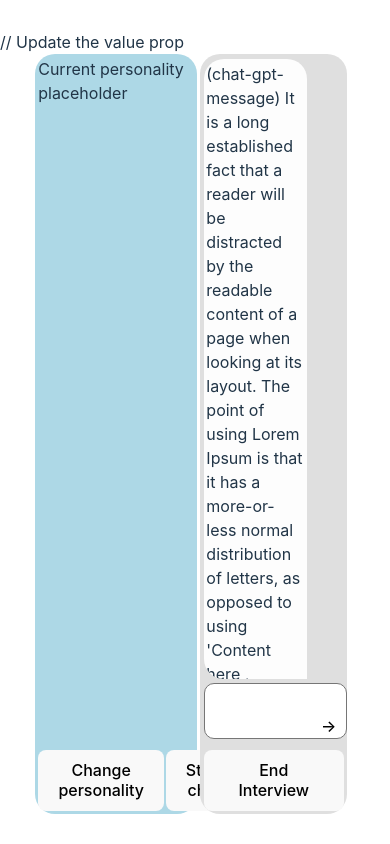
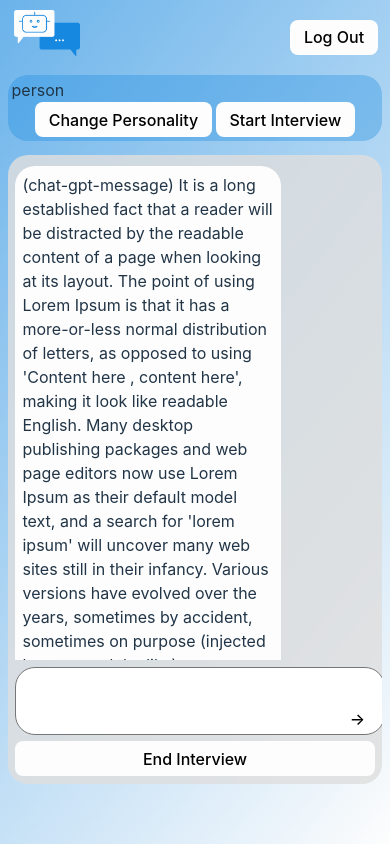
Before and after one commit to HireGPT/HireGPT, a React (Vite) app: page /chat in a window 390 px wide. Built offline with nearby package versions, Linux system fonts and the light colour scheme.

Commit message:
working on styling

```diff
--- a/src/chatPage.scss
+++ /dev/null
@@ -1,90 +0,0 @@
-.chat-page-container {
-  width: 80vw;
-  height: 90vh;
-  display: flex;
-  gap: 1%;
-  margin: 0 9vw;
-
-  .personality-container {
-    background-color: lightblue;
-    display: flex;
-    flex-direction: column;
-    justify-content: space-between;
-    width: 50%;
-    padding: 1%;
-    border-radius: 20px;
-
-    .personality-buttons {
-      display: flex;
-      gap: 1%;
-    }
-  }
-
-  .chat-container {
-    background-color: #dfdfdf;
-    width: 50%;
-    padding: 1%;
-    border-radius: 20px;
-    display: flex;
-    flex-direction: column;
-    justify-content: space-between;
-
-    .conversation {
-      display: flex;
-      flex-direction: column;
-      overflow-y: auto;
-      border-radius: 20px;
-
-      .gpt,
-      .user {
-        display: flex;
-        border-radius: 20px;
-        padding: 2%;
-        max-width: 70%;
-        margin: 1% 0;
-      }
-
-      .user {
-        // justify-content: flex-end;
-        align-self: flex-end;
-        background-color: #1788df;
-        color: #fff;
-      }
-
-      .gpt {
-        // justify-content: flex-start;
-        background-color: #fdfdfd;
-      }
-    }
-
-    .new-chat {
-      position: relative;
-      margin: 3% 0;
-
-      textarea {
-        width: 98%;
-        height: 10vh;
-        max-height: 50px;
-        min-height: 20px;
-        border-radius: 10px;
-        resize: none;
-      }
-
-      #send-msg-button {
-        position: absolute;
-        right: 1.2%;
-        bottom: 6%;
-        padding: 5px;
-        background-color: transparent;
-        transition: none;
-      }
-
-      #send-msg-button:focus,
-      #send-msg-button:focus-visible,
-      #send-msg-button:hover {
-        border: 0;
-        outline: none;
-      }
-    }
-  }
-}
--- /dev/null
+++ b/src/client/chatPage.scss
@@ -0,0 +1,127 @@
+.chat-page-container {
+  width: 96%; // 100-2% padding
+  height: 84%;
+  padding: 0 2% 2%;
+  display: flex;
+  justify-content: center;
+  gap: 2%;
+  // margin: 0 9vw;
+
+  .personality-container {
+    background-color: #1788df55;
+    display: flex;
+    flex-direction: column;
+    justify-content: space-between;
+    width: 45%;
+    padding: 1%;
+    border-radius: 20px;
+
+    .personality-buttons {
+      display: flex;
+      gap: 1%;
+      justify-content: center;
+    }
+  }
+
+  .chat-container {
+    background-color: #dfdfdfd2;
+    width: 45%;
+    padding: 2%;
+    border-radius: 20px;
+    display: flex;
+    flex-direction: column;
+    justify-content: space-between;
+
+    .conversation {
+      display: flex;
+      flex-direction: column;
+      overflow-y: auto;
+
+      .gpt,
+      .user {
+        display: flex;
+        border-radius: 20px;
+        padding: 2%;
+        max-width: 70%;
+        margin: 1% 0;
+      }
+
+      .user {
+        // justify-content: flex-end;
+        align-self: flex-end;
+        background-color: #1788df;
+        color: #fff;
+      }
+
+      .gpt {
+        // justify-content: flex-start;
+        background-color: #fdfdfd;
+      }
+    }
+
+    .new-chat-container {
+      display: flex;
+      flex-direction: column;
+
+      .new-chat {
+        position: relative;
+        margin: 2% 0 0;
+
+        textarea {
+          width: 96%;
+          height: 10vh;
+          max-height: 50px;
+          min-height: 20px;
+          line-height: 20px;
+          border-radius: 20px;
+          resize: none;
+          font-family: Inter, system-ui, Avenir, Helvetica, Arial, sans-serif;
+          font-size: 18px;
+          padding: 8px;
+        }
+
+        #send-msg-button {
+          position: absolute;
+          right: 1%;
+          bottom: 8%;
+          padding: 5px;
+          background-color: transparent;
+          transition: none;
+        }
+
+        #send-msg-button:focus,
+        #send-msg-button:focus-visible,
+        #send-msg-button:hover {
+          border: 0;
+          outline: none;
+        }
+      }
+    }
+  }
+}
+
+@media only screen and (max-width: 1000px) {
+  .chat-page-container {
+    flex-direction: column;
+    justify-content: flex-start;
+    overflow: hidden;
+
+    .personality-container {
+      width: 98%;
+    }
+
+    .chat-container {
+      width: 96%;
+      position: relative;
+      overflow-y: auto;
+
+      .new-chat-container {
+        .new-chat {
+          textarea {
+            width: 98%;
+          }
+        }
+      }
+    }
+  }
+}
--- a/src/client/chatPage.tsx
+++ b/src/client/chatPage.tsx
@@ -1,6 +1,9 @@
 import React, { useState } from 'react';
-import PersonPopup from './mainPage';
-import '../chatPage.scss';
+import Person from './person';
+import './chatPage.scss';
+import { useNavigate } from 'react-router-dom';
+import { PersonContext, PersonProps } from '../PersonContext';
+import Navbar from './navbar';
 
 const Conversation: React.FC = () => {
   const sampleData = [
@@ -57,9 +60,12 @@
 
 const NewChat: React.FC = () => {
   return (
+    <div className="new-chat-container">
       <div className="new-chat">
         <textarea />
         <button id="send-msg-button">→</button>
+      </div>
+      <button id="end-interview-btn">End Interview</button>
     </div>
   );
 };
@@ -69,23 +75,34 @@
     <div className="chat-container">
       <Conversation />
       <NewChat />
-      <button>End Interview</button>
     </div>
   );
 };
 
 const ChatPage: React.FC = () => {
+  const navigate = useNavigate();
+
+  const handleChangePersonClick = () => {
+    navigate('/');
+  };
+
   return (
+    <>
+      <Navbar />
       <div className="chat-page-container">
         <div className="personality-container">
-        {'Current personality placeholder'}
+          {/* <Person /> */}
+          <div>{'person'}</div>
           <div className="personality-buttons">
-          <button>{'Change personality'}</button>
-          <button>{'Start chat'}</button>
+            <button onClick={handleChangePersonClick}>
+              {'Change Personality'}
+            </button>
+            <button>{'Start Interview'}</button>
           </div>
         </div>
         <ChatContainer />
       </div>
+    </>
   );
 };
 
--- /dev/null
+++ b/src/client/mainPage.scss
@@ -0,0 +1,20 @@
+h1 {
+  font-size: 1.4em;
+  font-weight: normal;
+  padding: 0;
+  margin: 0;
+}
+.main-container {
+  width: 96%; // 100-2% padding
+  height: 84%;
+  padding: 0 2% 2%;
+  display: flex;
+  justify-content: center;
+  gap: 2%;
+
+  .instructions-panel {
+    display: flex;
+    flex-direction: column;
+    background-color: red;
+  }
+}
--- a/src/client/mainPage.tsx
+++ b/src/client/mainPage.tsx
@@ -5,6 +5,7 @@
 import Person from './person';
 import Navbar from './navbar';
 import axios from 'axios';
+import './mainPage.scss';
 
 const HomePage: React.FC = () => {
   const navigate = useNavigate();
@@ -45,18 +46,19 @@
   };
 
   return (
+    <>
+      <Navbar />
+      <div className="main-container">
         <div>
-      <Navbar />
-      <div>
-        <div id="instructions-panel">
-          <h2>Instructions</h2>
+          <div className="instructions-panel">
+            <h1>Instructions</h1>
             <p>Click on a personality to start an interview</p>
           </div>
           <div id="recent-history">
-          <h2>Recent History</h2>
+            <h1>Recent History</h1>
           </div>
           <div id="persons">
-          <h2>Personalities</h2>
+            <h1>Personalities</h1>
             {persons.map((person, index) => (
               <Person
                 key={index}
@@ -71,6 +73,7 @@
           />
         </div>
       </div>
+    </>
   );
 };
 
--- /dev/null
+++ b/src/client/navbar.scss
@@ -0,0 +1,21 @@
+.navbar {
+  display: flex;
+  justify-content: space-between;
+  align-items: center;
+  // background-color: #333;
+  margin: 10px 3.1%;
+}
+
+.navbar-logo img {
+  cursor: pointer;
+  max-width: 70px;
+}
+
+.navbar-logout {
+  // background-color: #444;
+  // color: white;
+  // border: none;
+  // padding: 5px;
+  // margin: 5px;
+  cursor: pointer;
+}
--- a/src/client/navbar.tsx
+++ b/src/client/navbar.tsx
@@ -1,7 +1,7 @@
 import React from 'react';
 import { useNavigate } from 'react-router-dom';
-import '../navbar.scss';
-import logo from '../assets/chatbot-logo.jpg';
+import './navbar.scss';
+import logo from '../assets/hire-gpt-logo.png';
 
 const Navbar: React.FC = () => {
   const navigate = useNavigate();
--- a/src/client/person.tsx
+++ b/src/client/person.tsx
@@ -1,5 +1,5 @@
-import React from "react";
-import { PersonProps } from "../PersonContext";
+import React from 'react';
+import { PersonProps } from '../PersonContext';
 
 const Person: React.FC<PersonProps & { onClick: () => void }> = ({
   name,
@@ -11,8 +11,8 @@
 }) => {
   return (
     <div onClick={onClick}>
-      <h3>{name}</h3>
-      <h5>{[role, company].join(", ")}</h5>
+      <h2>{name}</h2>
+      <h3>{[role, company].join(', ')}</h3>
     </div>
   );
 };
--- a/src/index.scss
+++ b/src/index.scss
@@ -12,6 +12,13 @@
   -webkit-font-smoothing: antialiased;
   -moz-osx-font-smoothing: grayscale;
   -webkit-text-size-adjust: 100%;
+}
+
+#root {
+  height: 100vh;
+  width: 100vw;
+  background: #ffffff;
+  background: linear-gradient(128deg, #1788dfa3 0%, #fdfdfd 100%);
 }
 
 a {
@@ -39,7 +46,7 @@
 button {
   border-radius: 8px;
   border: 1px solid transparent;
-  padding: 0.6em 1.2em;
+  padding: 0.4em 0.8em;
   font-size: 1em;
   font-weight: 500;
   font-family: inherit;
@@ -64,6 +71,6 @@
     color: #747bff;
   }
   button {
-    background-color: #f9f9f9;
+    background-color: #fdfdfd;
   }
 }
--- a/src/navbar.scss
+++ /dev/null
@@ -1,23 +0,0 @@
-.navbar {
-  display: flex;
-  justify-content: space-between;
-  align-items: center;
-  background-color: #333;
-  padding: 10px 20px;
-}
-
-.navbar-logo img {
-  cursor: pointer;
-  max-width: 100px;
-  max-height: 100px;
-}
-
-
-.navbar-logout {
-  background-color: #444;
-  color: white;
-  border: none;
-  padding: 5px;
-  margin: 5px;
-  cursor: pointer;
-}
```
Also changed, not shown: src/PersonProvider.tsx (+4 -3 lines), src/assets/hire-gpt-logo.png (added). Lines whose indentation alone changed are shown as unchanged.
